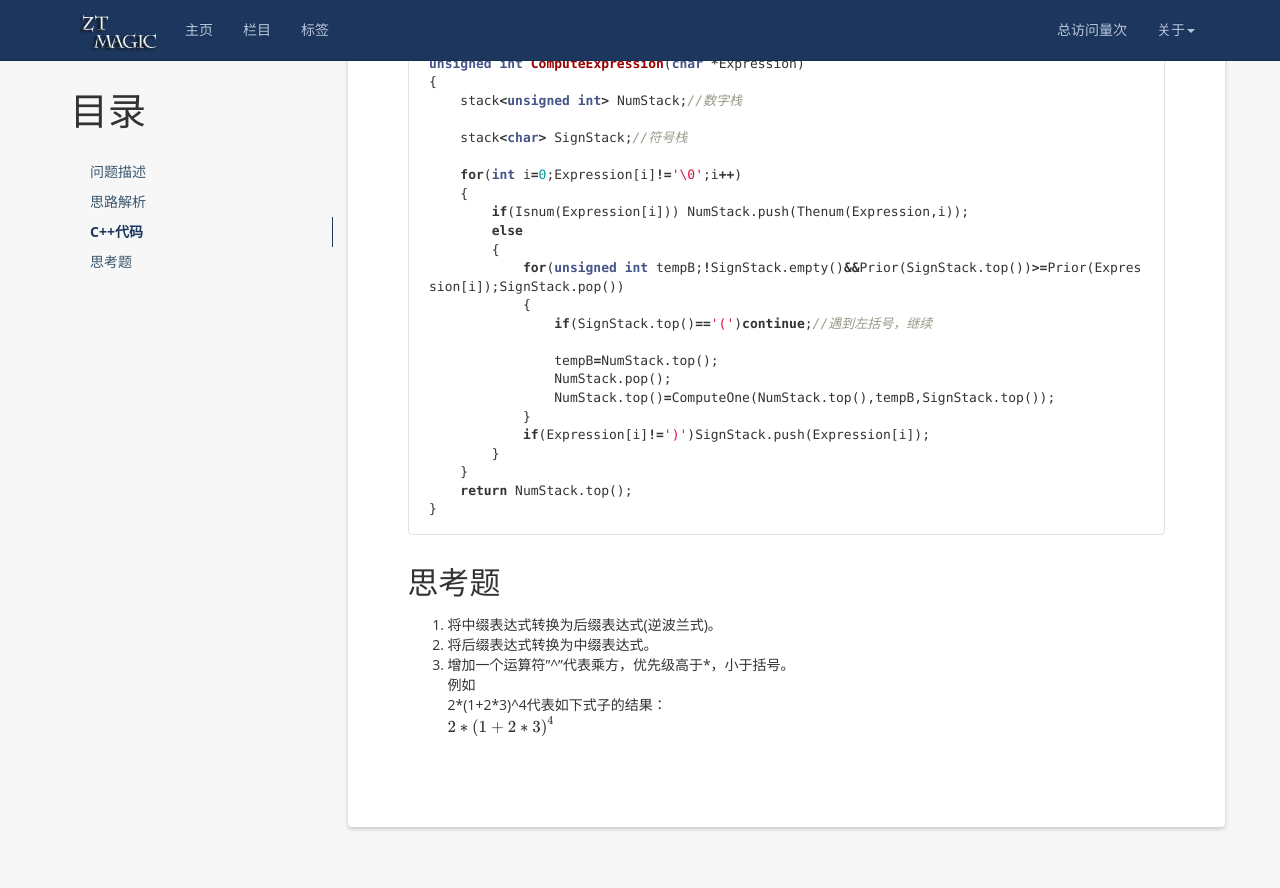
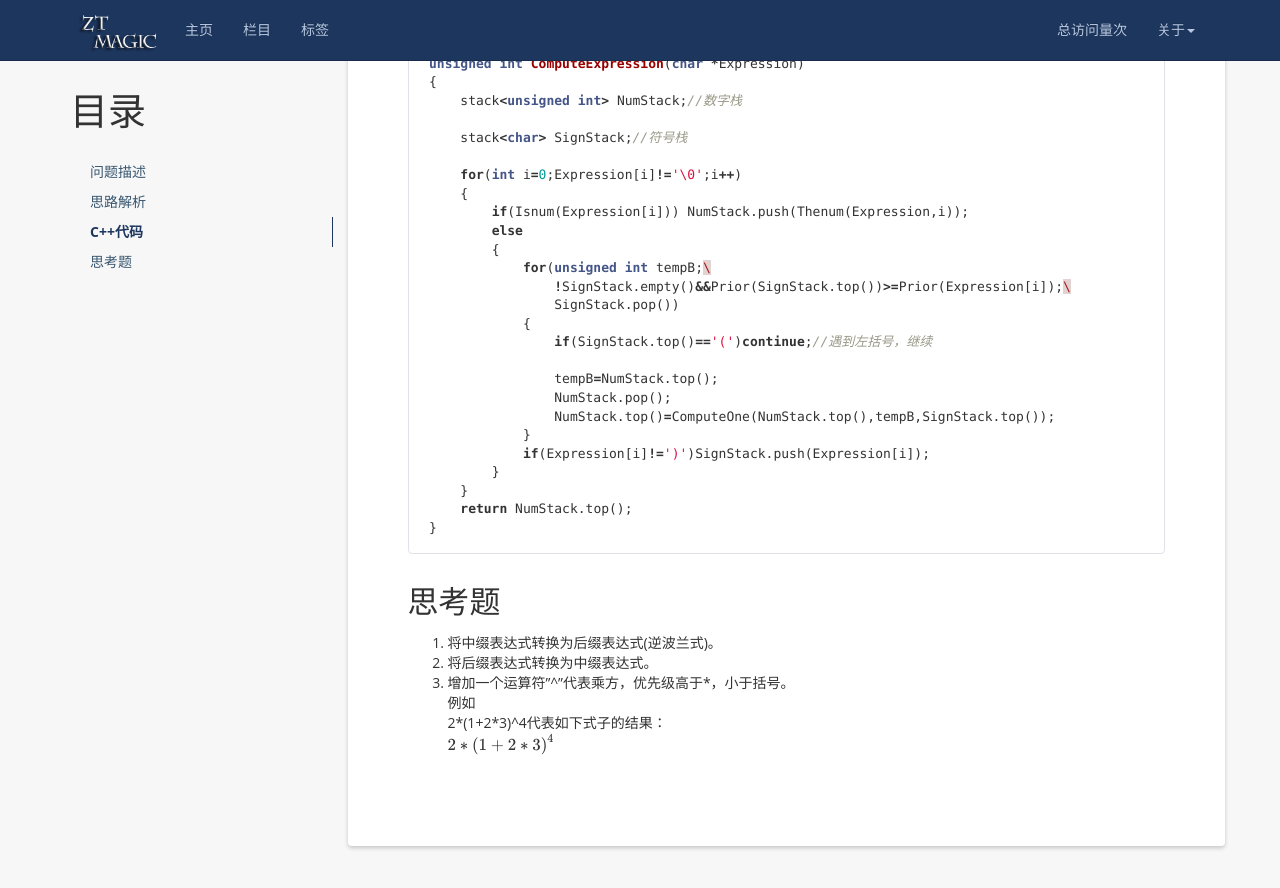
Before and after one commit to ztmail723/ztmail723.github.io, a Jekyll site: the page built from _posts/2019-05-05-Compute-Expression.md, in a window 1280 px wide and 900 px high, scrolled down 2218 px. Shown: the top 888 px of the window. Built offline with Jekyll 4.4.1, drawn with Linux system fonts in a browser that asks for light colours; nearby versions of some CDN libraries; formulas are drawn with MathJax 3; a script that is not in the unit is left out; comment, search, counter and statistics services are not loaded.

```diff
--- a/_posts/2019-05-05-Compute-Expression.md
+++ b/_posts/2019-05-05-Compute-Expression.md
@@ -116,7 +116,9 @@ unsigned int ComputeExpression(char *Expression)
         if(Isnum(Expression[i])) NumStack.push(Thenum(Expression,i));
         else
         {
-            for(unsigned int tempB;!SignStack.empty()&&Prior(SignStack.top())>=Prior(Expression[i]);SignStack.pop())
+            for(unsigned int tempB;\
+                !SignStack.empty()&&Prior(SignStack.top())>=Prior(Expression[i]);\
+                SignStack.pop())
             {
                 if(SignStack.top()=='(')continue;//遇到左括号，继续
                 tempB=NumStack.top();
```
